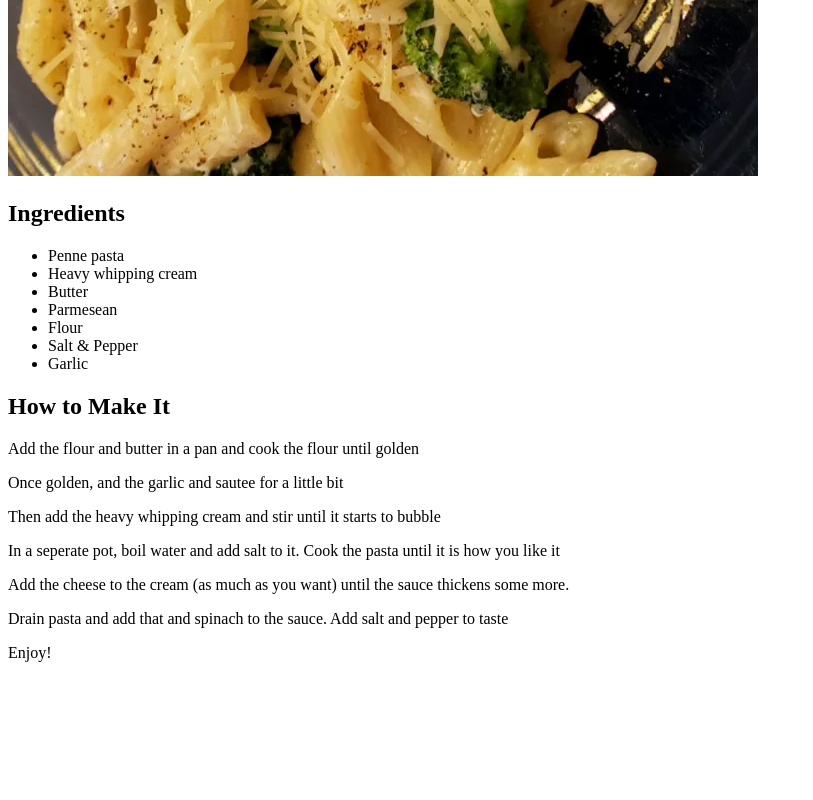
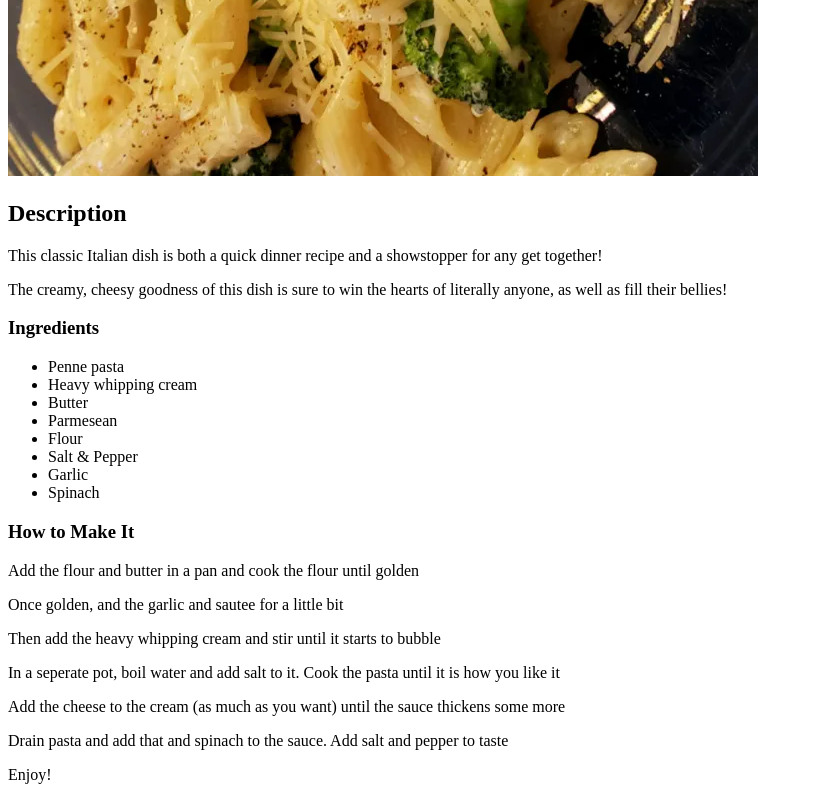
Before and after one commit to nruizbueno1/odin-recipes, a plain HTML site: page recipes/pennealfredo.html in a window 1280 px wide. Shown: the part 654-1454 px from the top of the page, without its empty margins (0-813 px from the left). Before the commit the page ends 1332 px from the top, so only its background shows below. Drawn offline with Linux system fonts and the light colour scheme.

Commit message:
Add description to the Penne Alfredo page
Added a descrition section to the Penne Alfredo page.
Chaged the headings to H2 for description and H3 for the
ingredients and how-to section.

```diff
--- a/recipes/pennealfredo.html
+++ b/recipes/pennealfredo.html
@@ -8,7 +8,10 @@
 <body>
     <h1>Penne Alfredo Recipe</h1>
 	<img src="../img/pennealf.jpg" alt="Penne Alfredo picture" style="width=500px;height=500px;">
-	<p><h2>Ingredients</h2></p>
+	<p><h2>Description</h2></p>
+    <p>This classic Italian dish is both a quick dinner recipe and a showstopper for any get together!</p>
+    <p>The creamy, cheesy goodness of this dish is sure to win the hearts of literally anyone, as well as fill their bellies!</p>
+    <p><h3>Ingredients</h3></p>
 	<ul>
 	<li>Penne pasta</li>
 	<li>Heavy whipping cream</li>
@@ -17,15 +20,15 @@
 	<li>Flour</li>
 	<li>Salt & Pepper</li>
 	<li>Garlic</li>
-	<Spinach</li>
+	<li>Spinach</li>
 	</ul>
 	<p></p>
-	<p><h2>How to Make It</h2></p>
+	<p><h3>How to Make It</h3></p>
 	<p>Add the flour and butter in a pan and cook the flour until golden</p>
 	<p>Once golden, and the garlic and sautee for a little bit</p>
 	<p>Then add the heavy whipping cream and stir until it starts to bubble</p>
 	<p>In a seperate pot, boil water and add salt to it. Cook the pasta until it is how you like it</p>
-	<p>Add the cheese to the cream (as much as you want) until the sauce thickens some more.</p>
+	<p>Add the cheese to the cream (as much as you want) until the sauce thickens some more</p>
 	<p>Drain pasta and add that and spinach to the sauce. Add salt and pepper to taste</p>
 	<p>Enjoy!</p>
 </body>
```
